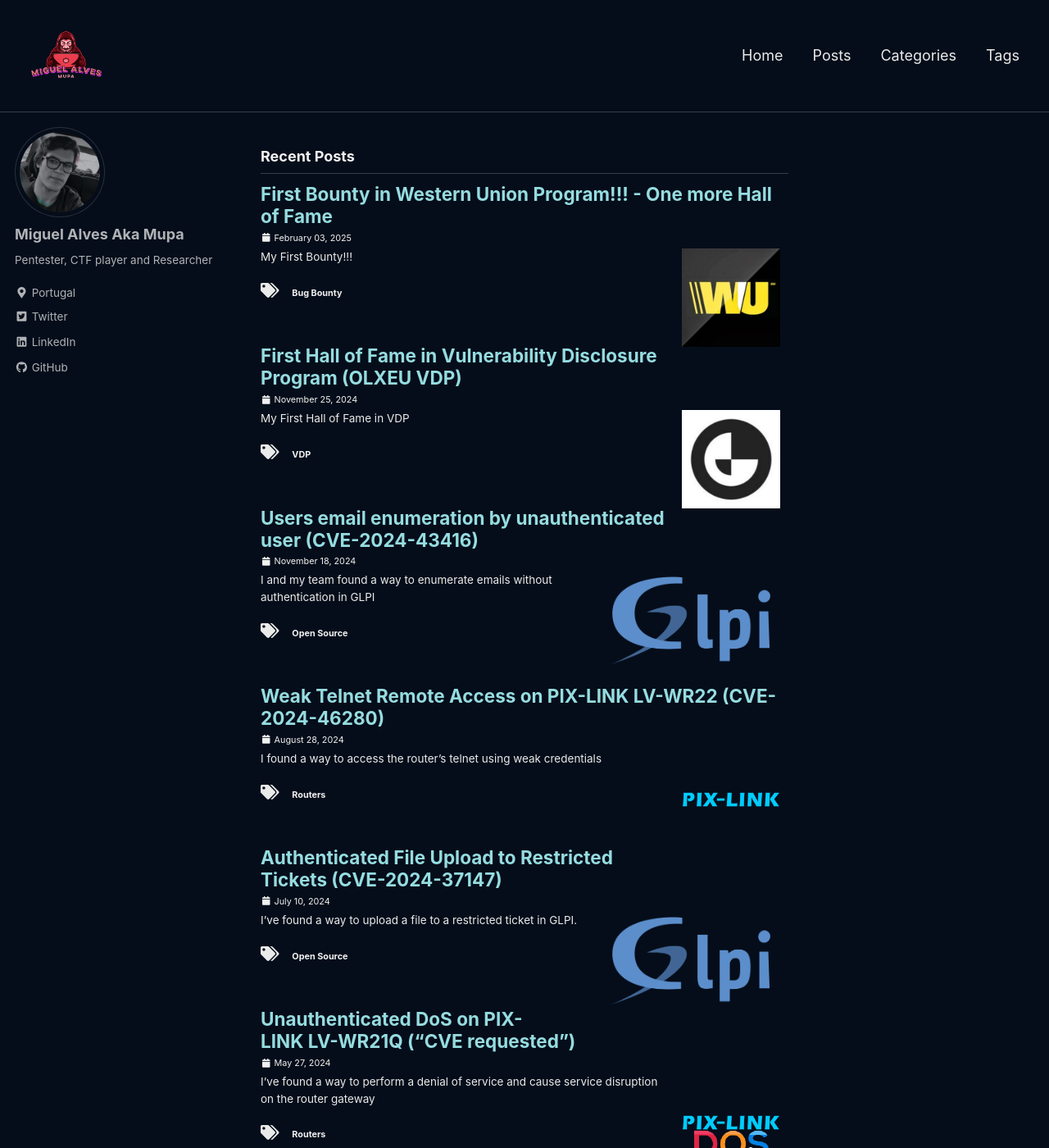
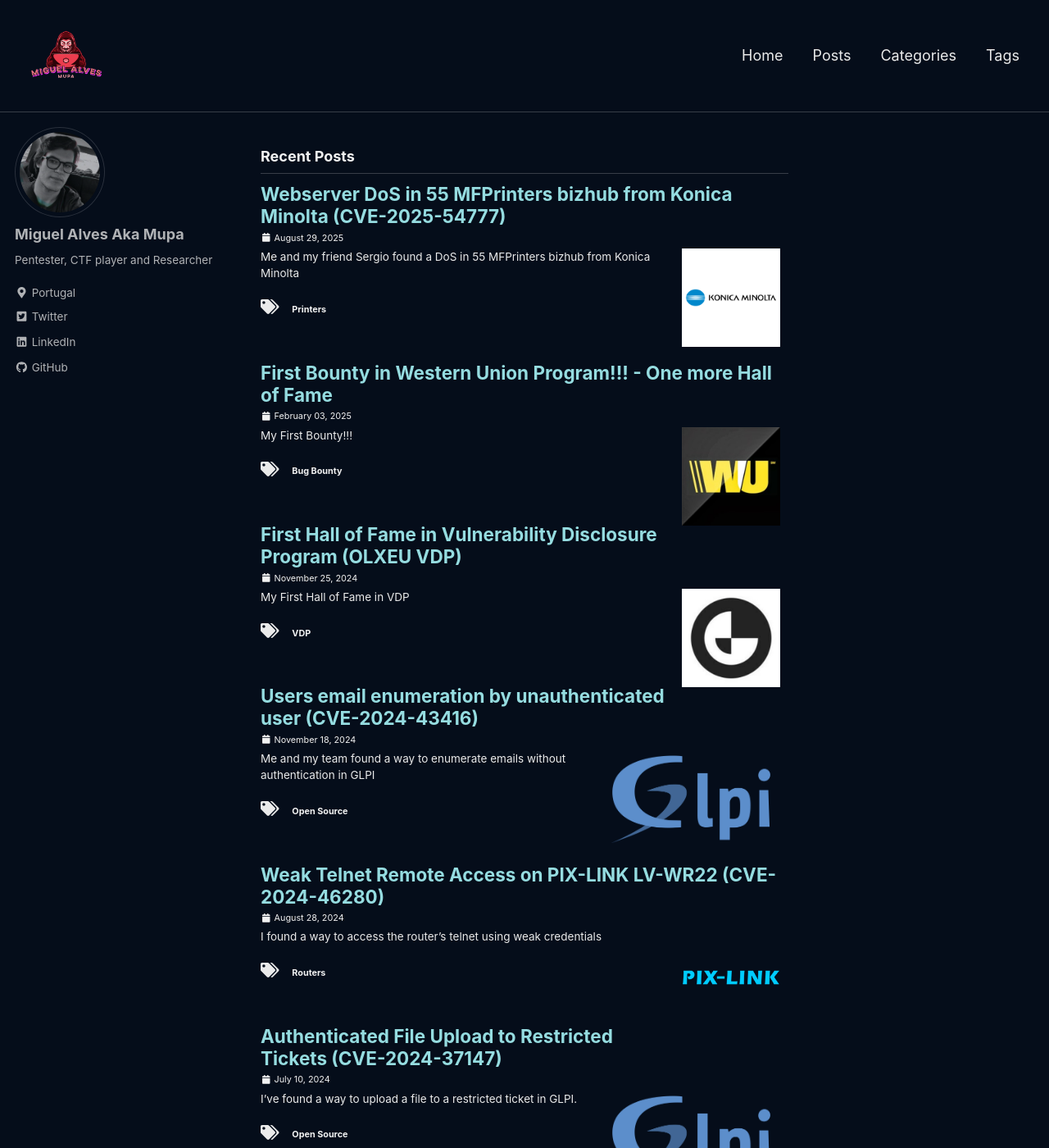
Before and after one commit to 0xmupa/0xmupa.github.io, a Jekyll site: the page built from index.html, in a window 1280 px wide and 1400 px high. Shown: the whole window at 82% size. Built offline with Jekyll 4.4.1, drawn with Linux system fonts in a browser that asks for light colours; cached includes are drawn as plain includes; a script that is not in the unit is left out; the list of posts is cut into pages by our own code.

Commit message:
Konica Post

```diff
--- a/_posts/2024-11-18-glpi-user-enumeration.md
+++ b/_posts/2024-11-18-glpi-user-enumeration.md
@@ -1,7 +1,7 @@
 ---
 layout: single
 title: Users email enumeration by unauthenticated user (CVE-2024-43416)
-excerpt: "I and my team found a way to enumerate emails without authentication in GLPI"
+excerpt: "Me and my team found a way to enumerate emails without authentication in GLPI"
 date: 2024-11-18
 classes: wide
 header:
--- /dev/null
+++ b/_posts/2025-8-29-dos-konica.md
@@ -0,0 +1,15 @@
+---
+layout: redirect
+title: "Webserver DoS in 55 MFPrinters bizhub from Konica Minolta (CVE-2025-54777)"
+redirect_to: https://www.konicaminolta.jp/business/support/important/250829_01_01.html
+excerpt: "Me and my friend Sergio found a DoS in 55 MFPrinters bizhub from Konica Minolta"
+date: 2025-08-29
+classes: wide
+header:
+  teaser: /assets/images/konica/konica.png
+  teaser_home_page: true
+categories:
+  - CVE
+tags:
+  - Printers
+---
```
Also changed, not shown: _layouts/redirect.html (added, +12 -0 lines), assets/images/konica/konica.png (added).
